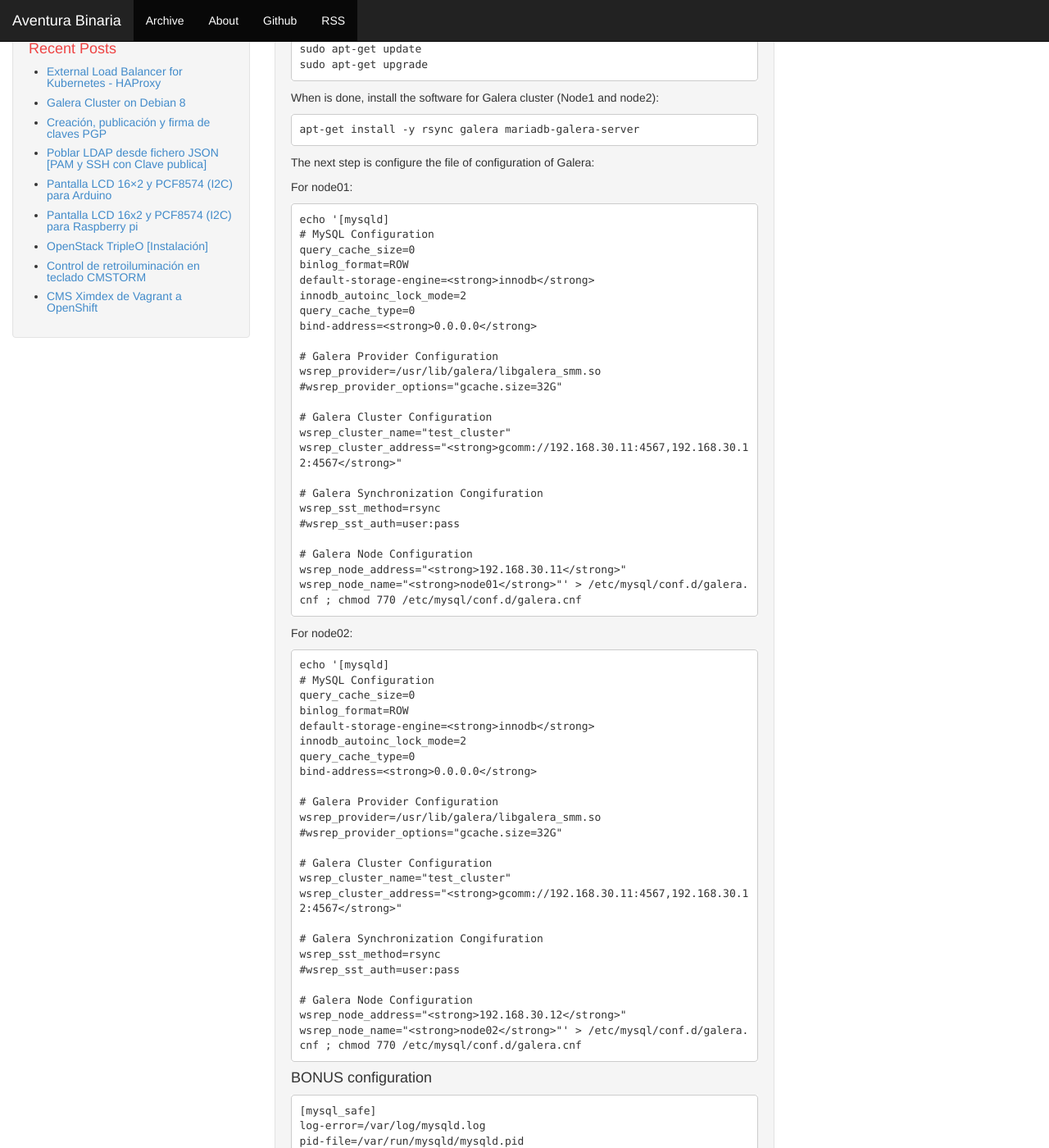
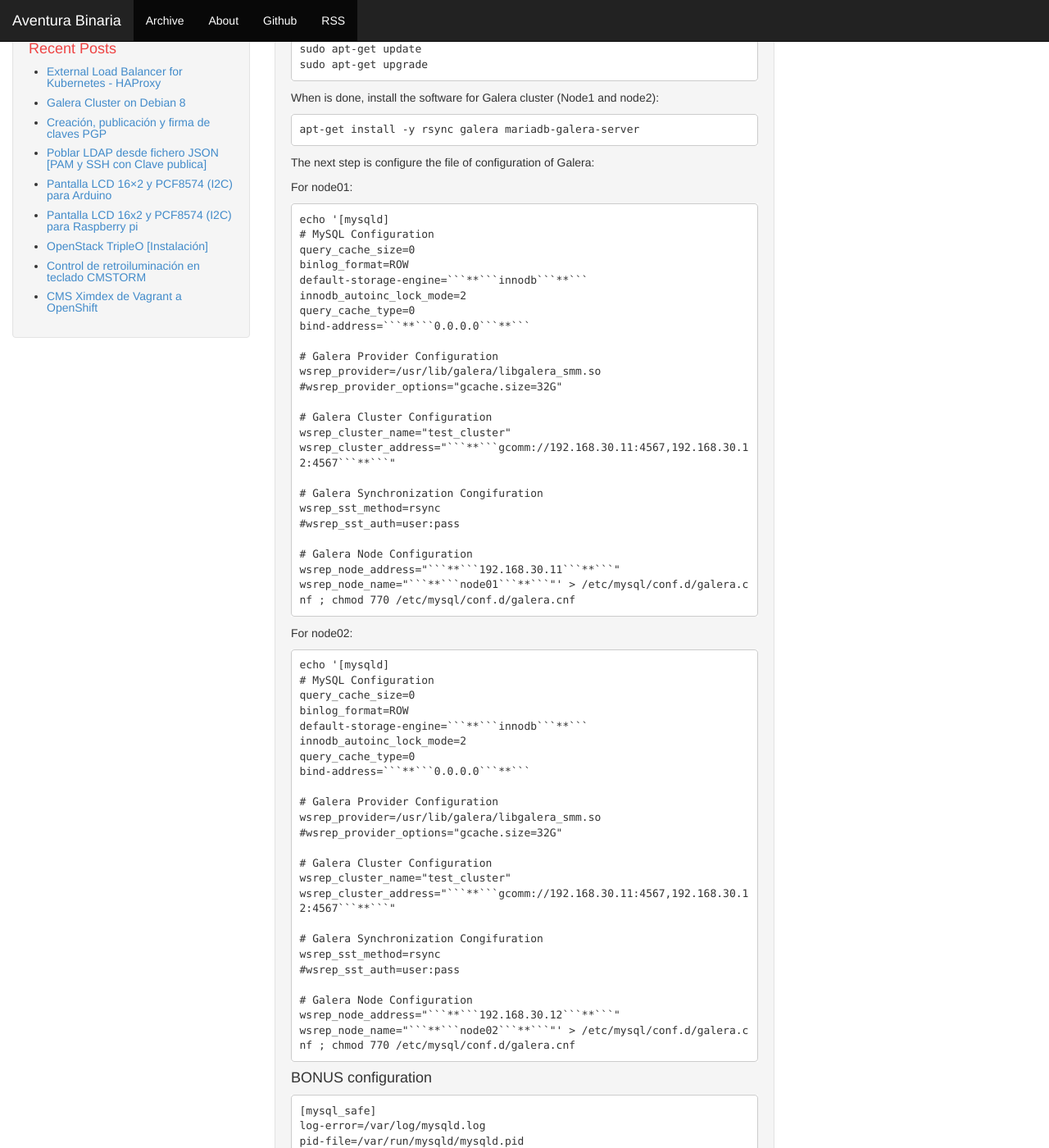
Before and after one commit to Tedezed/aventurabinaria.es, a Jekyll site: the page built from _posts/2017-05-05-Galera-Cluster-on-Debian-8.md, in a window 1280 px wide and 1400 px high, scrolled down 335 px. Shown: the whole window at 82% size. Built offline with Jekyll 4.4.1, drawn with Linux system fonts in a browser that asks for light colours; comment, search, counter and statistics services are not loaded.

Commit message:
html to md post galera

````diff
--- a/_posts/2017-05-05-Galera-Cluster-on-Debian-8.md
+++ b/_posts/2017-05-05-Galera-Cluster-on-Debian-8.md
@@ -30,10 +30,10 @@ echo '[mysqld]
 # MySQL Configuration
 query_cache_size=0
 binlog_format=ROW
-default-storage-engine=<strong>innodb</strong>
+default-storage-engine=```**```innodb```**```
 innodb_autoinc_lock_mode=2
 query_cache_type=0
-bind-address=<strong>0.0.0.0</strong>
+bind-address=```**```0.0.0.0```**```
 
 # Galera Provider Configuration
 wsrep_provider=/usr/lib/galera/libgalera_smm.so
@@ -41,15 +41,15 @@ wsrep_provider=/usr/lib/galera/libgalera_smm.so
 
 # Galera Cluster Configuration
 wsrep_cluster_name="test_cluster"
-wsrep_cluster_address="<strong>gcomm://192.168.30.11:4567,192.168.30.12:4567</strong>"
+wsrep_cluster_address="```**```gcomm://192.168.30.11:4567,192.168.30.12:4567```**```"
 
 # Galera Synchronization Congifuration
 wsrep_sst_method=rsync
 #wsrep_sst_auth=user:pass
 
 # Galera Node Configuration
-wsrep_node_address="<strong>192.168.30.11</strong>"
-wsrep_node_name="<strong>node01</strong>"' > /etc/mysql/conf.d/galera.cnf ; chmod 770 /etc/mysql/conf.d/galera.cnf
+wsrep_node_address="```**```192.168.30.11```**```"
+wsrep_node_name="```**```node01```**```"' > /etc/mysql/conf.d/galera.cnf ; chmod 770 /etc/mysql/conf.d/galera.cnf
 ```
 
 For node02:
@@ -58,10 +58,10 @@ echo '[mysqld]
 # MySQL Configuration
 query_cache_size=0
 binlog_format=ROW
-default-storage-engine=<strong>innodb</strong>
+default-storage-engine=```**```innodb```**```
 innodb_autoinc_lock_mode=2
 query_cache_type=0
-bind-address=<strong>0.0.0.0</strong>
+bind-address=```**```0.0.0.0```**```
 
 # Galera Provider Configuration
 wsrep_provider=/usr/lib/galera/libgalera_smm.so
@@ -69,15 +69,15 @@ wsrep_provider=/usr/lib/galera/libgalera_smm.so
 
 # Galera Cluster Configuration
 wsrep_cluster_name="test_cluster"
-wsrep_cluster_address="<strong>gcomm://192.168.30.11:4567,192.168.30.12:4567</strong>"
+wsrep_cluster_address="```**```gcomm://192.168.30.11:4567,192.168.30.12:4567```**```"
 
 # Galera Synchronization Congifuration
 wsrep_sst_method=rsync
 #wsrep_sst_auth=user:pass
 
 # Galera Node Configuration
-wsrep_node_address="<strong>192.168.30.12</strong>"
-wsrep_node_name="<strong>node02</strong>"' > /etc/mysql/conf.d/galera.cnf ; chmod 770 /etc/mysql/conf.d/galera.cnf
+wsrep_node_address="```**```192.168.30.12```**```"
+wsrep_node_name="```**```node02```**```"' > /etc/mysql/conf.d/galera.cnf ; chmod 770 /etc/mysql/conf.d/galera.cnf
 ```
 
 
````
